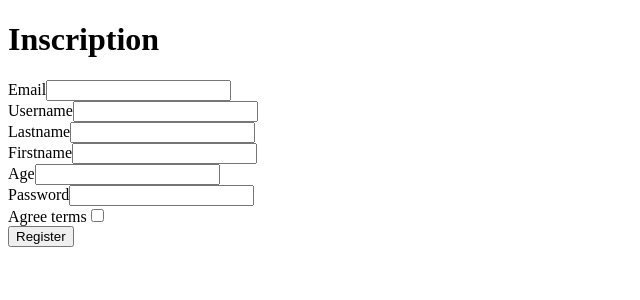
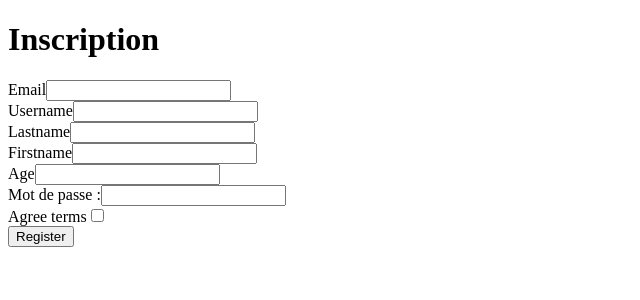
Before and after one commit to MatthieuLV/TPSF, a Symfony app: template templates/registration/register.html.twig in a window 1280 px wide. Shown: the top 300 px of the page, without its empty margins (0-640 px from the left). Run offline with Twig, Linux system fonts and the light colour scheme; the template is opened without the code that fills it, so the values that code supplies are empty; form fields are guessed from the names that the template uses; some libraries are stand-ins or nearby versions.

Commit message:
Small correction

```diff
--- a/templates/registration/register.html.twig
+++ b/templates/registration/register.html.twig
@@ -16,7 +16,7 @@
         {{ form_row(registrationForm.firstname) }}
         {{ form_row(registrationForm.age) }}
         {{ form_row(registrationForm.plainPassword, {
-            label: 'Password'
+            label: 'Mot de passe :'
         }) }}
         {{ form_row(registrationForm.agreeTerms) }}
 
--- a/templates/security/login.html.twig
+++ b/templates/security/login.html.twig
@@ -15,9 +15,9 @@
     {% endif %}
 
     <h1 class="h3 mb-3 font-weight-normal">Connexion</h1>
-    <label for="inputEmail">Email</label>
+    <label for="inputEmail">Email :</label>
     <input type="email" value="{{ last_username }}" name="email" id="inputEmail" class="form-control" required autofocus>
-    <label for="inputPassword">Password</label>
+    <label for="inputPassword">Mot de passe :</label>
     <input type="password" name="password" id="inputPassword" class="form-control" required>
 
     <input type="hidden" name="_csrf_token"
```
